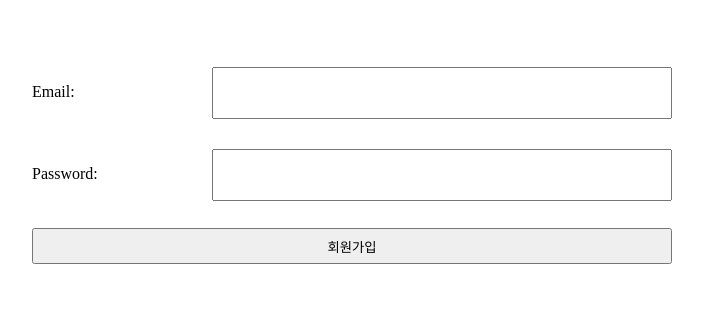
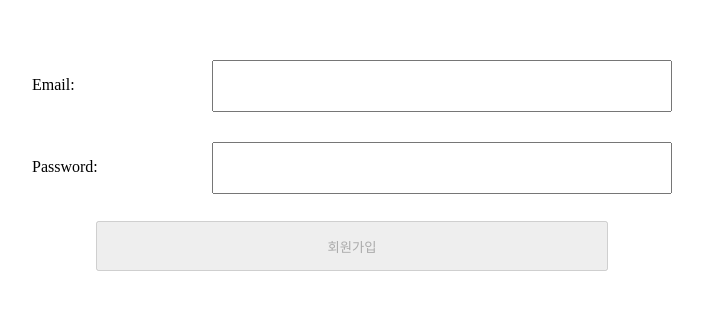
Before and after one commit to ramrami-B/wanted-pre-onboarding-frontend, a React (Create React App) app: page /signup in a window 1280 px wide. Shown: the part 236-546 px from the top of the page, without its empty margins (288-991 px from the left). Built offline with nearby package versions, Linux system fonts and the light colour scheme; a web font is replaced by a local one.

Commit message:
[feat] 이메일, 비밀번호 유효성 검사

```diff
--- a/src/assets/sign.style.js
+++ b/src/assets/sign.style.js
@@ -22,10 +22,9 @@ export const Input = styled.input`
 `;
 
 export const Button = styled.button`
+  width: 40%;
   display: flex;
-  width: 50%;
-  padding: 0.5em;
-  margin: 1em 0;
+  padding: 1em;
+  margin: 1em auto;
   justify-content: center;
-  margin: 1em auto;
 `;
--- a/src/pages/signIn.js
+++ b/src/pages/signIn.js
@@ -1,17 +1,60 @@
+import { useEffect, useState } from "react";
 import * as S from "../assets/sign.style";
 
-export default function signIp() {
+export default function SignIn() {
+  const [email, setEmail] = useState("");
+  const [password, setPassword] = useState("");
+  const [isAbleEmail, setIsAbleEmail] = useState(false);
+  const [isAblePassword, setIsAblePassword] = useState(false);
+
+  useEffect(() => {
+    if (email.includes("@")) {
+      setIsAbleEmail(true);
+    } else {
+      setIsAbleEmail(false);
+    }
+
+    if (password.length > 7) {
+      setIsAblePassword(true);
+    } else {
+      setIsAblePassword(false);
+    }
+  }, [email, password]);
+
+  function onChangeEmail(e) {
+    setEmail(e.target.value);
+  }
+  function onChangePassword(e) {
+    setPassword(e.target.value);
+  }
+
+  function onClickSignInButton() {
+    console.log(email, password);
+  }
+
   return (
     <S.Layout>
       <S.InputDiv>
         <p>Email: </p>
-        <S.Input data-testid="email-input" />
+        <S.Input data-testid="email-input" onChange={onChangeEmail} />
       </S.InputDiv>
       <S.InputDiv>
         <p>Password: </p>
-        <S.Input data-testid="password-input" />
+        <S.Input data-testid="password-input" onChange={onChangePassword} />
       </S.InputDiv>
-      <S.Button data-testid="signin-button">로그인</S.Button>
+      {isAbleEmail && isAblePassword ? (
+        <S.Button data-testid="signin-button" onClick={onClickSignInButton}>
+          로그인
+        </S.Button>
+      ) : (
+        <S.Button
+          data-testid="signin-button"
+          onClick={onClickSignInButton}
+          disabled
+        >
+          로그인
+        </S.Button>
+      )}
     </S.Layout>
   );
 }
--- a/src/pages/signUp.js
+++ b/src/pages/signUp.js
@@ -1,17 +1,60 @@
+import { useEffect, useState } from "react";
 import * as S from "../assets/sign.style";
 
-export default function signUp() {
+export default function SignUp() {
+  const [email, setEmail] = useState("");
+  const [password, setPassword] = useState("");
+  const [isAbleEmail, setIsAbleEmail] = useState(false);
+  const [isAblePassword, setIsAblePassword] = useState(false);
+
+  useEffect(() => {
+    if (email.includes("@")) {
+      setIsAbleEmail(true);
+    } else {
+      setIsAbleEmail(false);
+    }
+
+    if (password.length > 7) {
+      setIsAblePassword(true);
+    } else {
+      setIsAblePassword(false);
+    }
+  }, [email, password]);
+
+  function onChangeEmail(e) {
+    setEmail(e.target.value);
+  }
+  function onChangePassword(e) {
+    setPassword(e.target.value);
+  }
+
+  function onClickSignUpButton() {
+    console.log(email, password);
+  }
+
   return (
     <S.Layout>
       <S.InputDiv>
         <p>Email: </p>
-        <S.Input data-testid="email-input" />
+        <S.Input data-testid="email-input" onChange={onChangeEmail} />
       </S.InputDiv>
       <S.InputDiv>
         <p>Password: </p>
-        <S.Input data-testid="password-input" />
+        <S.Input data-testid="password-input" onChange={onChangePassword} />
       </S.InputDiv>
-      <S.Button data-testid="signup-button">회원가입</S.Button>
+      {isAbleEmail && isAblePassword ? (
+        <S.Button data-testid="signup-button" onClick={onClickSignUpButton}>
+          회원가입
+        </S.Button>
+      ) : (
+        <S.Button
+          data-testid="signup-button"
+          onClick={onClickSignUpButton}
+          disabled
+        >
+          회원가입
+        </S.Button>
+      )}
     </S.Layout>
   );
 }
```
Also changed, not shown: 1 other file (tests, documents, lock files or other folders).
